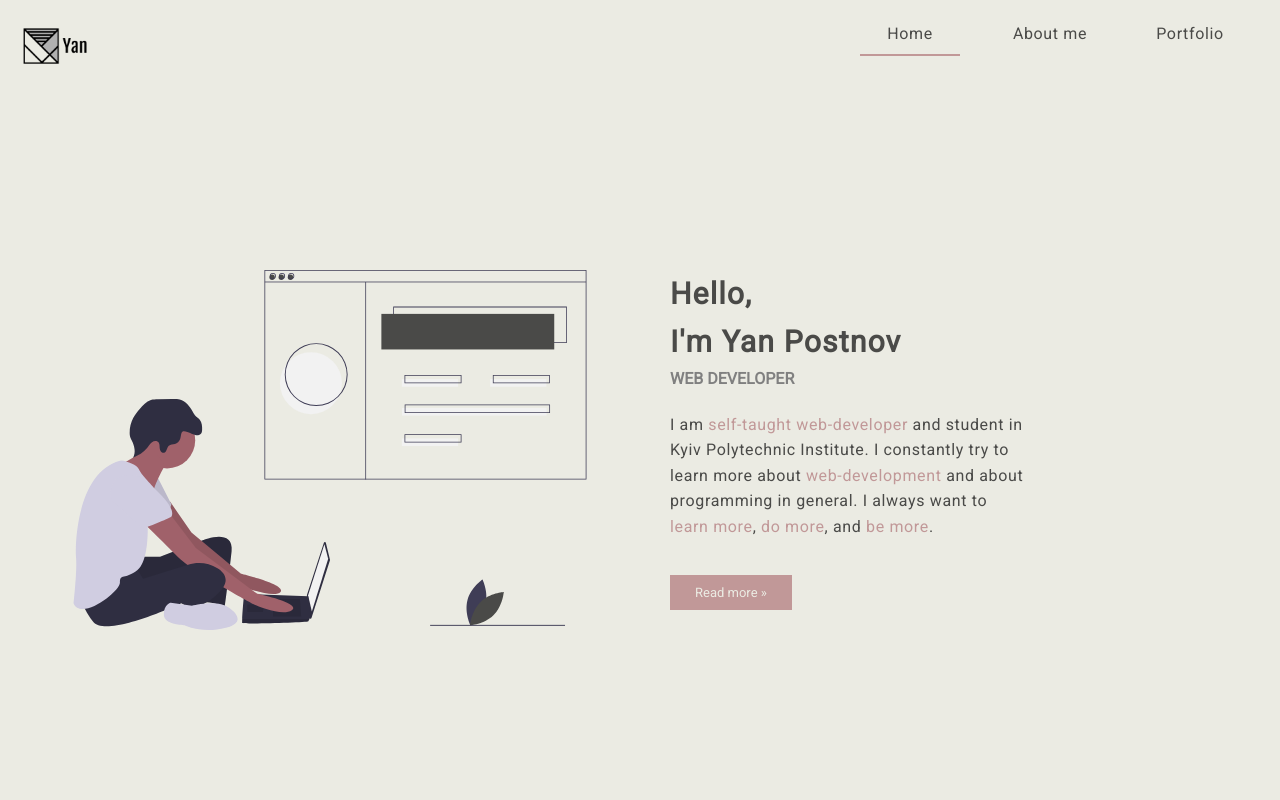
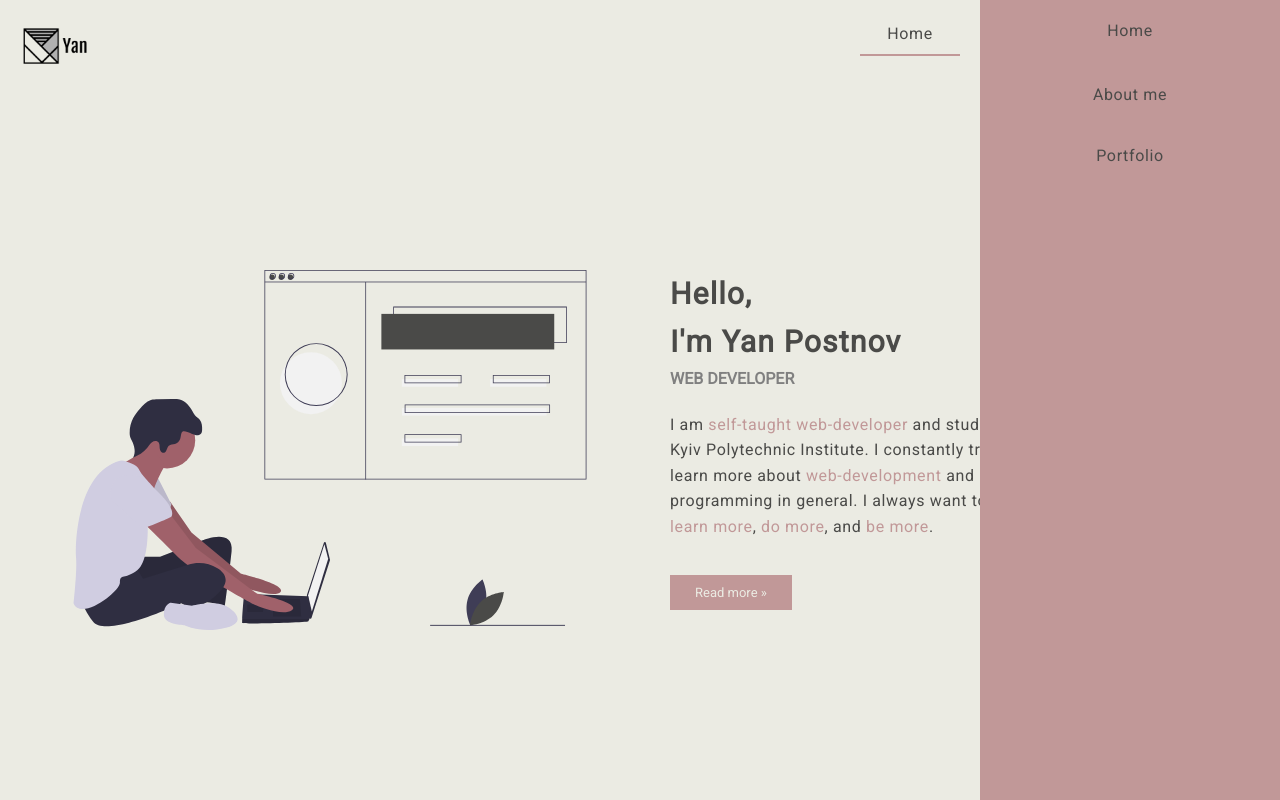
Before and after one commit to ZZZZeta/porfolio-my-site, a React (Create React App) app: page / in a window 1280 px wide. Built offline with nearby package versions, Linux system fonts and the light colour scheme.

Commit message:
reformat sidebar

```diff
--- a/package.json
+++ b/package.json
@@ -4,6 +4,7 @@
   "private": true,
   "dependencies": {
     "react": "^16.9.0",
+    "react-burger-menu": "^2.6.11",
     "react-dom": "^16.9.0",
     "react-router": "^5.0.1",
     "react-router-dom": "^5.0.1",
--- a/src/components/common/Hamburger.js
+++ /dev/null
@@ -1,38 +0,0 @@
-import React, { Component } from 'react';
-import styled from 'styled-components';
-
-import hambLogo from '../../img/burger-menu.svg';
-
-const MenuWrapper = styled.div`
-    display: none;
-    justify-content: center;
-    align-items: center;
-
-    @media ${props => props.theme.mediaQueries.medium} {
-    display: flex;
-  }
-`;
-
-const StyledImg = styled.img`
-    width: 3rem;
-    height: 3rem;
-    cursor: pointer;
-`;
-
-class Havburger extends Component {
-    state = { isClicked: false }
-
-    toogleMenu = () => {
-        this.setState( { isClicked: !this.state.isClicked } );
-    }
-
-    render() {
-        return (
-            <MenuWrapper onClick = {this.toogleMenu} >
-                <StyledImg src = {hambLogo} />
-            </MenuWrapper>
-         );
-    }
-}
-
-export default Havburger;
--- a/src/components/common/Navbar.js
+++ b/src/components/common/Navbar.js
@@ -3,7 +3,7 @@ import styled from 'styled-components';
 
 import Logo from './Logo';
 import NavItems from './NavItems';
-import Hamburger from './Hamburger';
+import SideBar from './SideBar';
 
 
 const NavbarWrapper = styled.div`
@@ -35,7 +35,7 @@ class Navbar extends Component {
               <Nav>
                 <Logo />
                 <NavItems />
-                <Hamburger />
+                <SideBar />
               </Nav>
             </NavbarWrapper>
          );
--- /dev/null
+++ b/src/components/common/SideBar.js
@@ -0,0 +1,62 @@
+import React from 'react';
+import styled from 'styled-components';
+import { NavLink } from 'react-router-dom';
+
+const Wrapper = styled.div`
+    width: 30rem;
+    height: 100vh;
+    position: absolute;
+    top: 0px;
+    right: 0px;
+    display: flex;
+    flex-direction: column;
+    align-items: center;
+    background-color: #c19898;
+`;
+
+const Ul = styled.ul`
+  list-style-type: none;
+  display: flex;
+  flex-direction: column;
+`;
+
+const Li = styled.li`
+  margin: 10px 20px;
+`;
+
+const StyledNavLink = styled(NavLink)`
+  width: 10rem;
+  text-align: center;
+  color: #4a4a48;
+  text-decoration: none;
+  padding: 8px;
+  display: block;
+  font-size: 1.6rem;
+  font-weight: 400;
+  letter-spacing: 0.04em;
+  transition-duration: .1s;
+
+  &:hover {
+    border-bottom: 2px solid #c19898;
+  }
+
+  &.active {
+    border-bottom: 2px solid #c19898;
+  }
+`;
+
+
+const SideBar = () => {
+
+    return (
+        <Wrapper>
+            <Ul>
+                <Li><StyledNavLink exact to='/' activeClassName='active'>Home</StyledNavLink></Li>
+                <Li><StyledNavLink exact to='/about' activeClassName='active'>About me</StyledNavLink></Li>
+                <Li><StyledNavLink exact to='/portfolio' activeClassName='active'>Portfolio</StyledNavLink></Li>
+            </Ul>
+        </Wrapper>
+     );
+}
+
+export default SideBar;
```
Also changed, not shown: src/components/common/SideDrawer.js (deleted), 1 other file (tests, documents, lock files or other folders).
